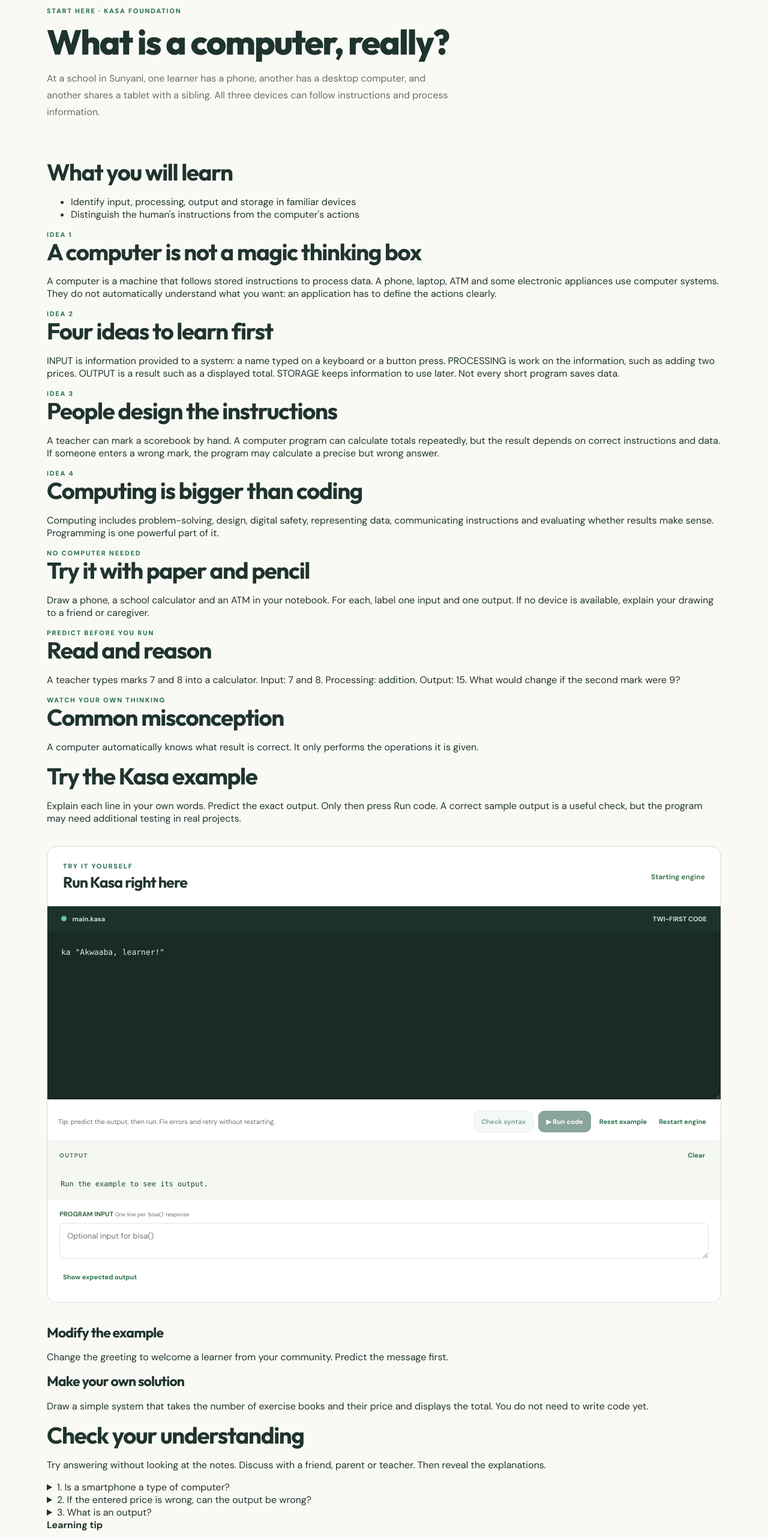
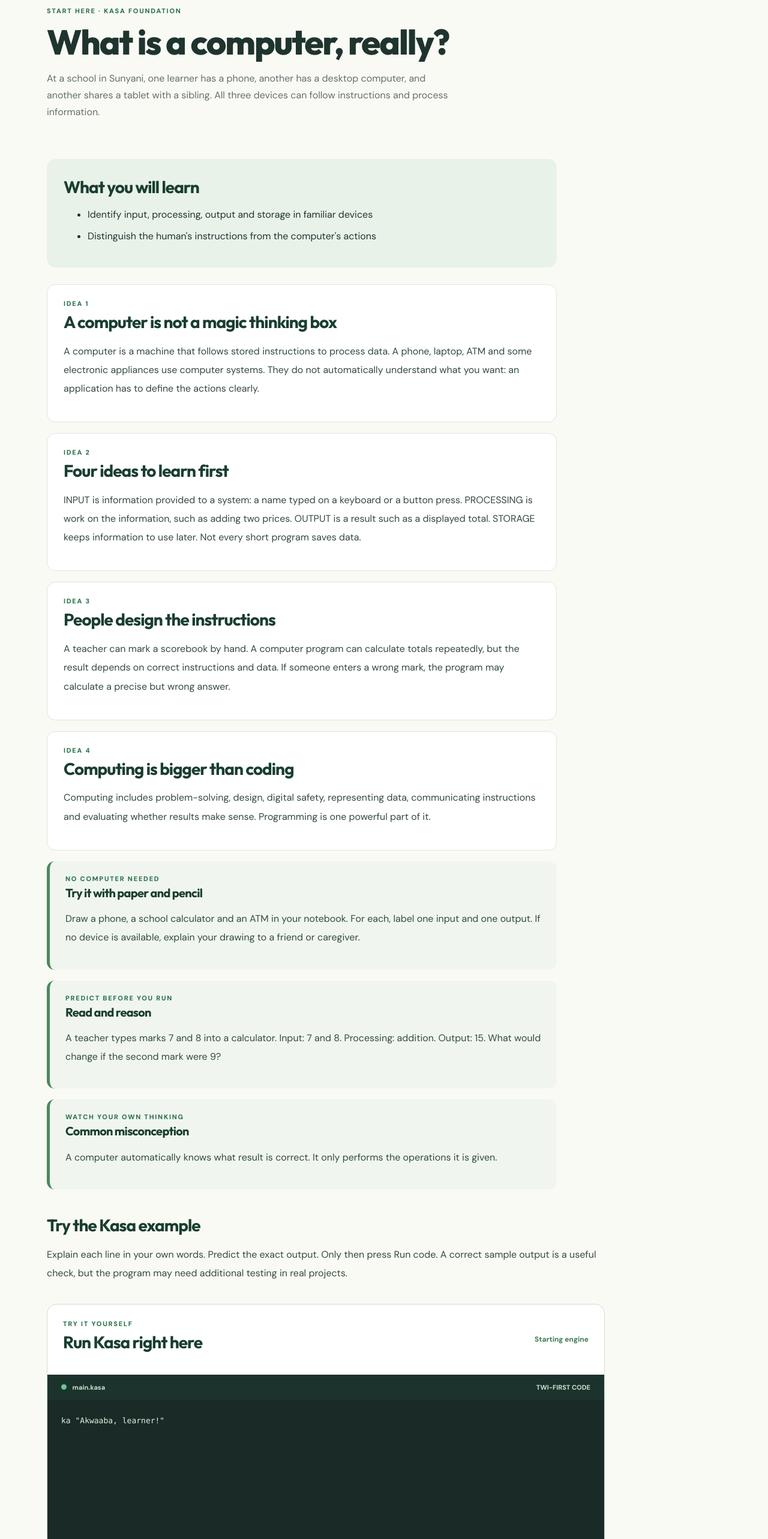
Before and after one commit to fosterb1/kasa-learning-academy, a Next.js app: page /start/meet-the-computer in a window 1280 px wide. Shown: the part 234-2800 px from the top of the page at 60% size. Built offline with nearby package versions, Linux system fonts and the light colour scheme; no server answers.

Commit message:
Style accessible mobile-friendly foundation chapters and offline paper activities

```diff
--- a/src/app/(site)/site.css
+++ b/src/app/(site)/site.css
@@ -150,3 +150,45 @@
 .glossary-table thead{background:#eef6ee}
 .glossary-table code{white-space:nowrap}
 @media(max-width:620px){.project-promo{align-items:flex-start}.project-promo .button{width:100%;text-align:center}}
+
+
+/* Start-from-zero curriculum: readable first, accessible, no extra JS/frameworks. */
+.kasa-first-steps,.beginner-chapter{padding-bottom:74px}
+.kasa-first-steps .page-heading,.beginner-chapter .page-heading{max-width:920px}
+.beginner-intro{display:grid;grid-template-columns:repeat(2,minmax(0,1fr));gap:16px;margin:12px 0 32px}
+.beginner-intro>div,.beginner-next,.beginner-end{background:#eaf3e9;border:1px solid #cfe2d3;border-radius:16px;padding:24px}
+.beginner-intro strong,.beginner-end strong{font-size:17px;color:#164b32}
+.beginner-intro p,.beginner-next p,.beginner-end p{line-height:1.8;color:#476153}
+.beginner-course-list{display:grid;gap:12px}
+.beginner-unit-card{display:grid;grid-template-columns:56px minmax(0,1fr) 24px;align-items:center;gap:20px;border:1px solid #d8e5db;border-radius:14px;padding:20px 22px;background:#fff;transition:border-color .12s,transform .12s}
+.beginner-unit-card:hover,.beginner-unit-card:focus-visible{border-color:#338159;transform:translateY(-1px)}
+.beginner-unit-card>span:nth-child(2){display:grid;gap:5px}
+.beginner-unit-card small{color:#357250;font-weight:750}
+.beginner-unit-card strong{font-size:19px;color:#173e2f}
+.beginner-unit-card>span:nth-child(2)>span{color:#52685b;font-size:13px;line-height:1.65}
+.beginner-index{color:#26704b;font-family:Outfit,sans-serif;font-weight:850;font-size:25px}
+.beginner-next{margin-top:30px}
+.beginner-next h2{margin:0}
+.beginner-reading{max-width:850px}
+.beginner-goals{background:#e8f2e8;padding:23px 28px;border-radius:15px;margin:0 0 28px}
+.beginner-goals h2,.beginner-reading h2,.beginner-coding h2,.beginner-review h2{font-size:clamp(20px,2.4vw,28px);margin:8px 0 12px;color:#193e30}
+.beginner-goals li{margin:8px 0;line-height:1.7}
+.beginner-topic{background:#fff;border:1px solid #dce6de;border-radius:14px;padding:24px 27px;margin:18px 0}
+.beginner-topic p,.beginner-activity p,.beginner-coding>p,.beginner-review>p{font-size:16px;line-height:1.95;color:#344b3e}
+.beginner-activity{margin:18px 0;padding:22px 26px;border-radius:13px;border-left:5px solid #4b885c;background:#f0f6ef}
+.beginner-activity h2,.beginner-activity h3{font-size:20px;margin:5px 0 10px}
+.beginner-coding{max-width:930px;margin:44px 0}
+.beginner-review{max-width:850px;margin:36px 0}
+.beginner-review details{background:#fff;border:1px solid #d6e3d8;border-radius:11px;margin:12px 0;padding:18px}
+.beginner-review summary{cursor:pointer;font-weight:750;line-height:1.6;color:#1a5338}
+.beginner-review details p{color:#455e4d;font-size:14px;line-height:1.8}
+.beginner-end{display:flex;justify-content:space-between;align-items:center;gap:22px;flex-wrap:wrap;margin:30px 0}
+.beginner-end p{max-width:60ch}
+.beginner-nav{display:flex;flex-wrap:wrap;gap:16px}
+.beginner-nav a{background:#225d40;color:white;padding:12px 16px;border-radius:9px;font-weight:750}
+.beginner-nav a:hover,.beginner-nav a:focus-visible{background:#153f2b}
+.beginner-route-promo{background:#f0f7e9;border:1px solid #d0e2ce;border-radius:14px;padding:22px 25px;margin:18px 0 26px;display:flex;gap:20px;justify-content:space-between;align-items:center;flex-wrap:wrap}
+.beginner-route-promo h2{margin:4px 0 8px;font-size:22px}
+.beginner-route-promo p{line-height:1.7;color:#4a6351;max-width:66ch;margin:0}
+@media(max-width:700px){.beginner-intro{grid-template-columns:1fr}.beginner-topic,.beginner-goals,.beginner-activity{padding:17px}.beginner-unit-card{grid-template-columns:35px minmax(0,1fr) 18px;padding:16px;gap:12px}.beginner-unit-card strong{font-size:16px}}
+@media print{.beginner-topic,.beginner-activity,.beginner-review details{break-inside:avoid}.beginner-nav,.primary-nav{display:none}}
```
